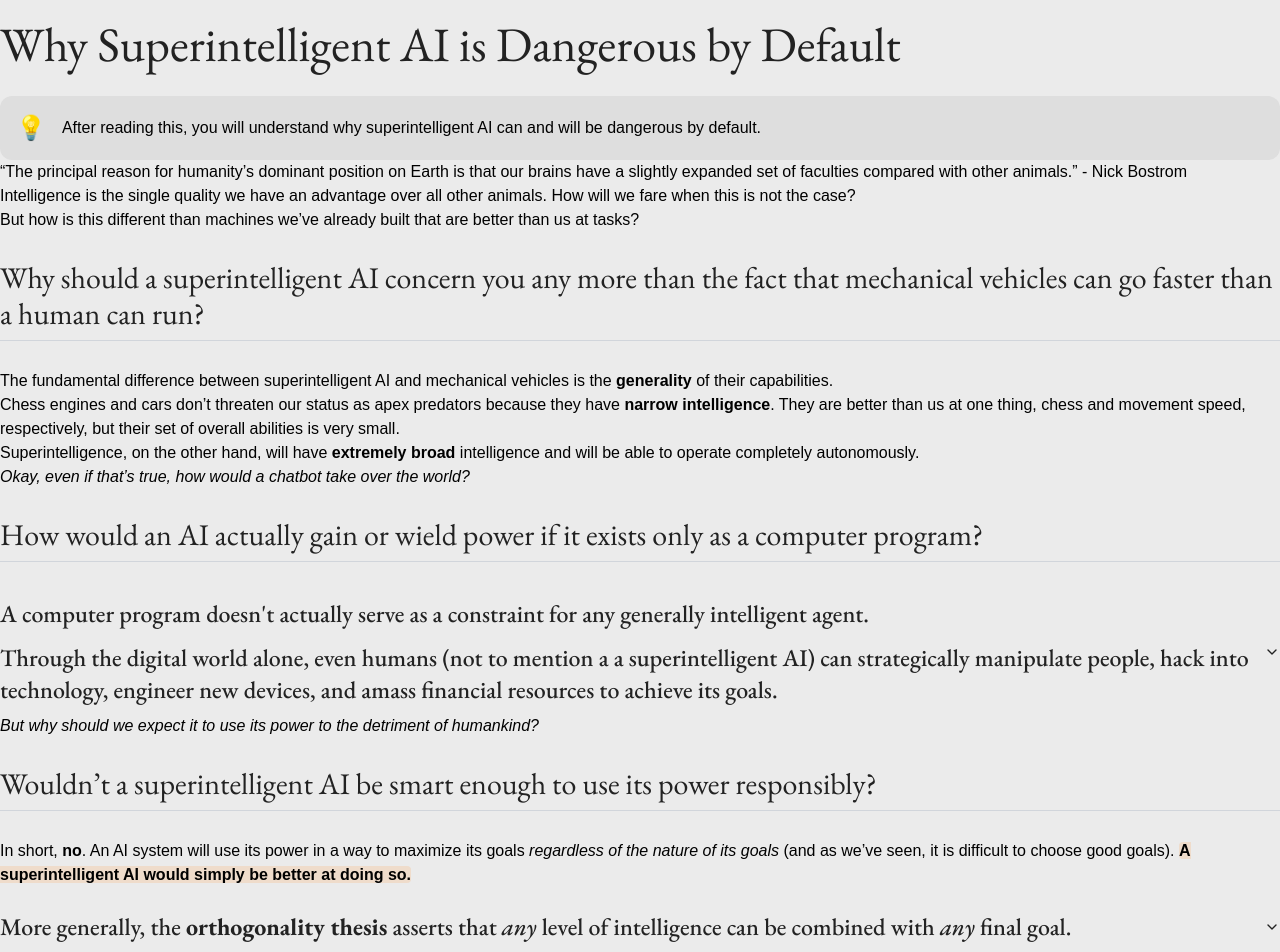
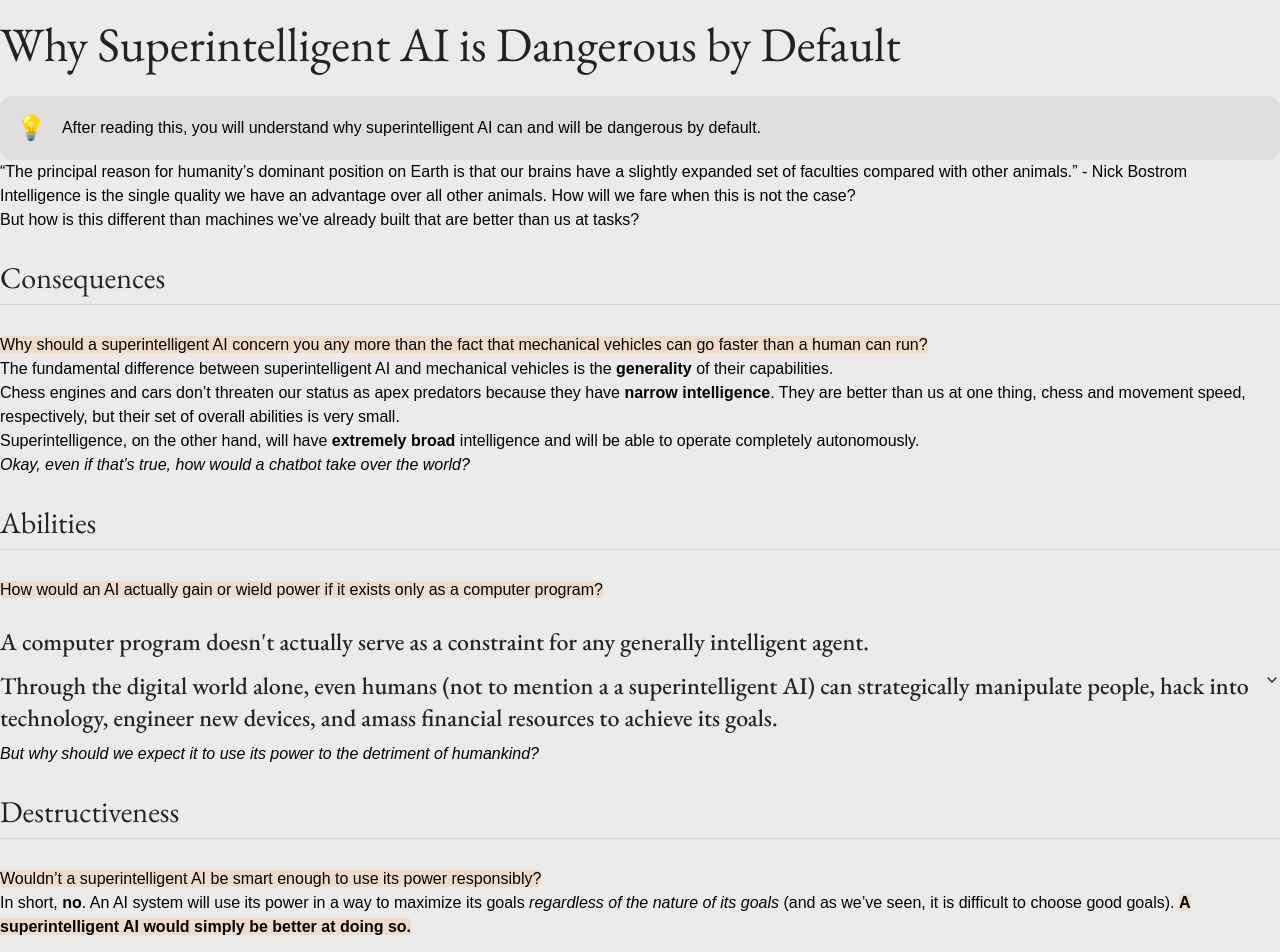
Before and after one commit to masonwang025/alignment-guide, a Next.js app: page /why-alignment/default-dangerous in a window 1280 px wide. Shown: the top 952 px of the page. Built offline with nearby package versions, Linux system fonts and the light colour scheme.

Commit message:
better titles

```diff
--- a/src/pages/why-alignment/default-dangerous.mdx
+++ b/src/pages/why-alignment/default-dangerous.mdx
@@ -12,7 +12,9 @@ Intelligence is the single quality we have an advantage over all other animals.
 
 But how is this different than machines we’ve already built that are better than us at tasks?
 
-## Why should a superintelligent AI concern you any more than the fact that mechanical vehicles can go faster than a human can run?
+## Consequences
+
+<p><span className="highlight">Why should a superintelligent AI concern you any more than the fact that mechanical vehicles can go faster than a human can run?</span></p>
 
 The fundamental difference between superintelligent AI and mechanical vehicles is the **generality** of their capabilities.
 
@@ -22,7 +24,9 @@ Superintelligence, on the other hand, will have **extremely broad** intelligence
 
 _Okay, even if that’s true, how would a chatbot take over the world?_
 
-## How would an AI actually gain or wield power if it exists only as a computer program?
+## Abilities
+
+<p><span className="highlight">How would an AI actually gain or wield power if it exists only as a computer program?</span></p>
 
 <Toggle
     title={
@@ -43,7 +47,9 @@ _Okay, even if that’s true, how would a chatbot take over the world?_
 
 _But why should we expect it to use its power to the detriment of humankind?_
 
-## Wouldn’t a superintelligent AI be smart enough to use its power responsibly?
+## Destructiveness
+
+<p><span className="highlight">Wouldn’t a superintelligent AI be smart enough to use its power responsibly?</span></p>
 
 In short, **no**. An AI system will use its power in a way to maximize its goals _regardless of the nature of its goals_ (and as we’ve seen, it is difficult to choose good goals). <b className="highlight">A superintelligent AI would simply be better at doing so.</b>
 
```
